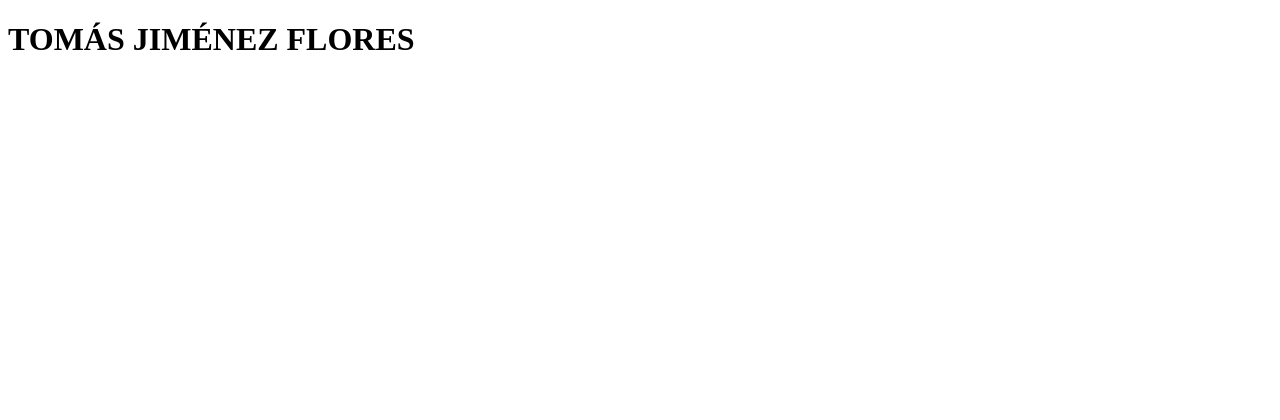
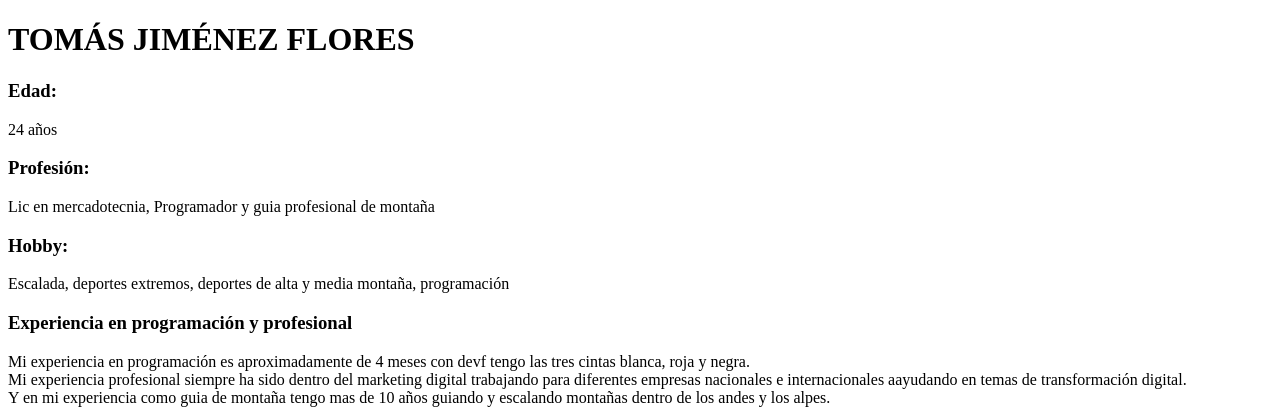
Before and after one commit to tomasjimenez/MasterEnCode, a plain HTML site: page 01_HTML/index.html in a window 1280 px wide. Shown: the top 420 px of the page. Drawn offline with Linux system fonts and the light colour scheme.

Commit message:
descripcion usando etiquetas

```diff
--- a/01_HTML/index.html
+++ b/01_HTML/index.html
@@ -9,7 +9,17 @@
 
 <body>
     <h1>TOMÁS JIMÉNEZ FLORES</h1>
-    <img src="" alt="">
+    <h3>Edad:</h3>
+    <p>24 años</p>
+    <h3>Profesión:</h3>
+    <p>Lic en mercadotecnia, Programador y guia profesional de montaña</p>
+    <h3>Hobby:</h3>
+    <p>Escalada, deportes extremos, deportes de alta y media montaña, programación</p>
+    <h3>Experiencia en programación y profesional</h3>
+    <p>Mi experiencia en programación es aproximadamente de  4 meses con devf tengo las tres cintas blanca, roja y negra. <br> Mi experiencia profesional siempre ha sido dentro del marketing digital trabajando para diferentes empresas nacionales e internacionales aayudando en temas de transformación digital.<br>
+    Y en mi experiencia como guia de montaña tengo mas de 10 años guiando y escalando montañas dentro de los andes y los alpes.
+    </p>
+    <img src="./img/WhatsApp Image 2020-07-21 at 10.28.18 PM.jpeg" alt="" width="400" height="550" >
 </body>
 
 </html>
```
Also changed, not shown: 01_HTML/img/DEVF_TOMAS_JIMENEZ_CINTA_BLANCA-1.jpg (deleted), 01_HTML/img/WhatsApp Image 2020-07-21 at 10.28.18 PM.jpeg (added), 3 other files.
